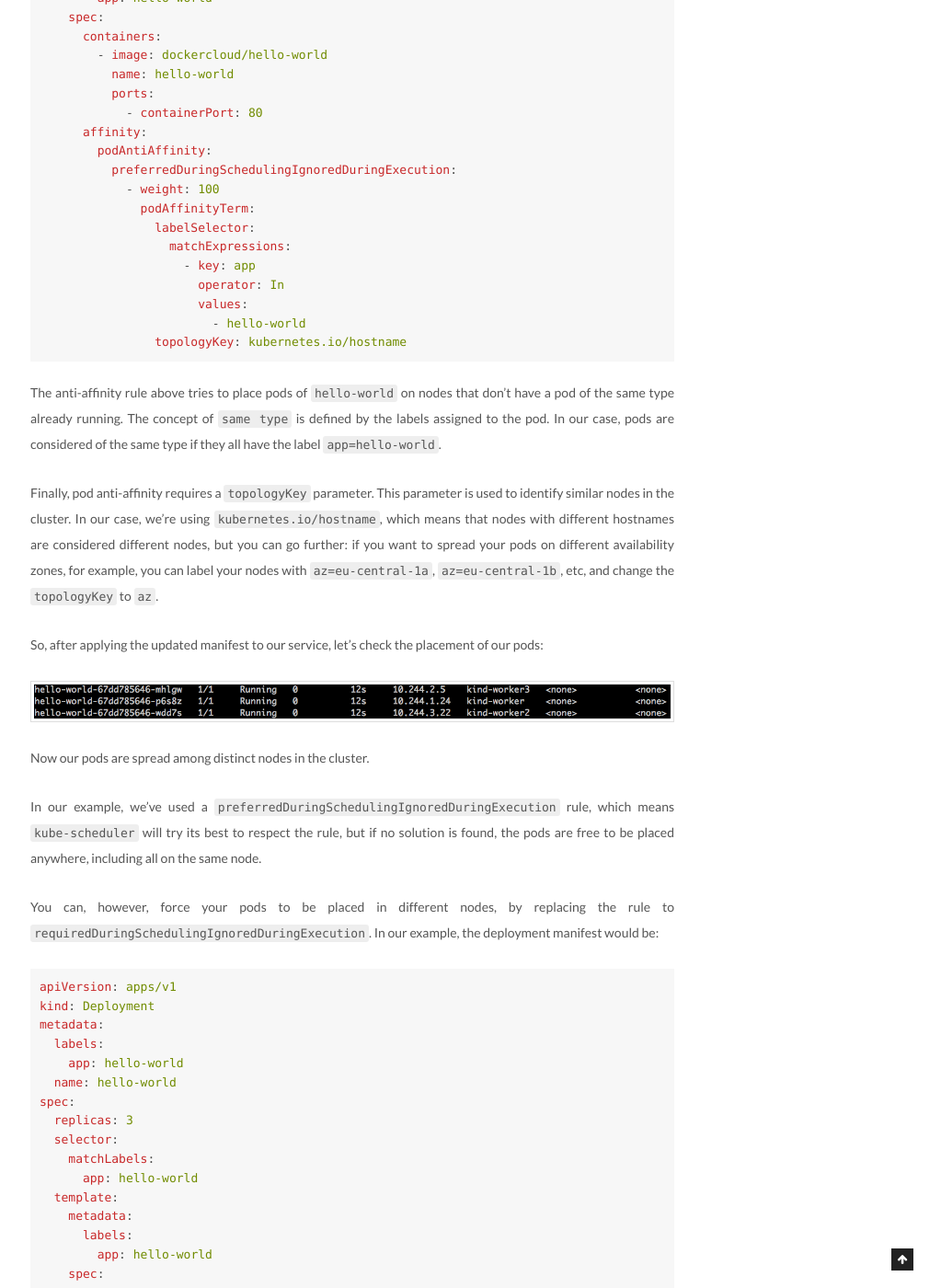
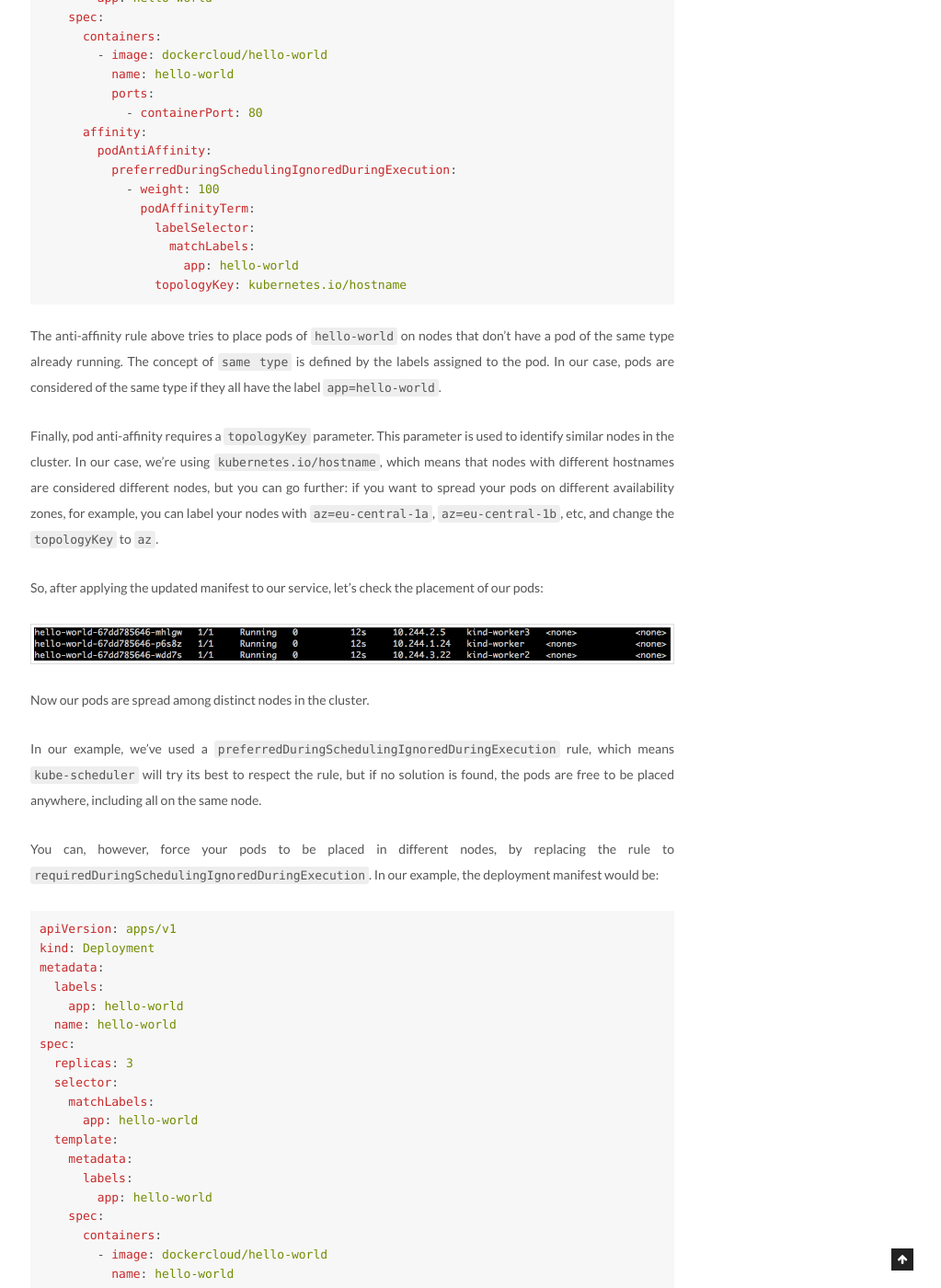
Before and after one commit to mauricioklein/mauricioklein.github.io, a Jekyll site: the page built from _posts/2019-09-20-k8s-ha-pods.md, in a window 1280 px wide and 1400 px high, scrolled down 6789 px. Shown: the whole window at 92% size, without its empty margins (257-1280 px from the left). Built offline with Jekyll 4.4.1, drawn with Linux system fonts in a browser that asks for light colours; some of the changed text lies outside the part shown.

Commit message:
Adjustments on the K8s HA post

````diff
--- a/_posts/2019-09-20-k8s-ha-pods.md
+++ b/_posts/2019-09-20-k8s-ha-pods.md
@@ -215,11 +215,8 @@ spec:
             - weight: 100
               podAffinityTerm:
                 labelSelector:
-                  matchExpressions:
-                    - key: app
-                      operator: In
-                      values:
-                        - hello-world
+                  matchLabels:
+                    app: hello-world
                 topologyKey: kubernetes.io/hostname
 ```
 
@@ -263,11 +260,8 @@ spec:
         podAntiAffinity:
           requiredDuringSchedulingIgnoredDuringExecution:
             - labelSelector:
-                matchExpressions:
-                  - key: app
-                    operator: In
-                    values:
-                      - hello-world
+                matchLabels:
+                  app: hello-world
               topologyKey: kubernetes.io/hostname
 ```
 
````
